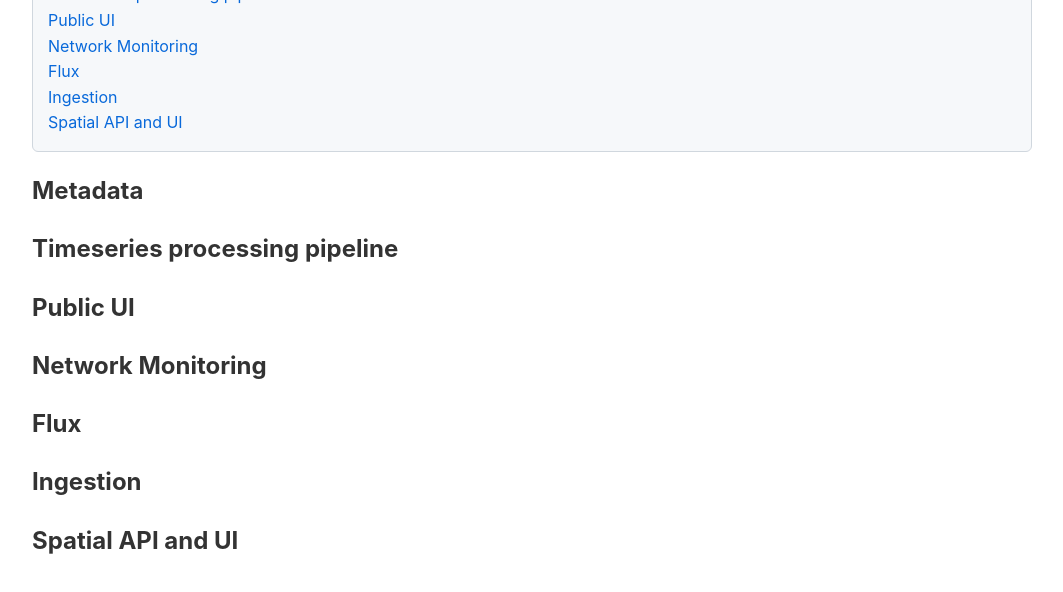
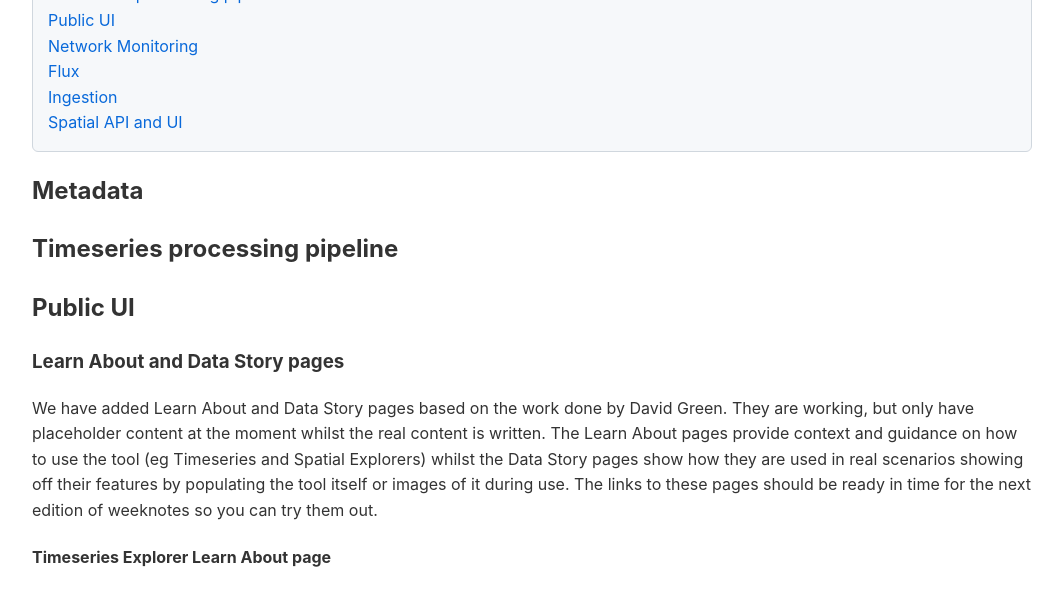
Before and after one commit to NERC-CEH/fdri_words, a Jekyll site: the page built from weeknotes/2026/29.md, in a window 1280 px wide and 1400 px high, scrolled down 270 px. Shown: the top 592 px of the window, without its empty margins (108-1171 px from the left). Built offline with Jekyll 4.4.1, drawn with Linux system fonts in a browser that asks for light colours; our own code applies the rules of GitHub Pages for plain Markdown files; some of the changed text lies outside the part shown; grey boxes are pictures that could not be loaded.

Commit message:
Update 29.md

```diff
--- a/weeknotes/2026/29.md
+++ b/weeknotes/2026/29.md
@@ -6,6 +6,17 @@
 
 ## Public UI
 
+### Learn About and Data Story pages
+We have added Learn About and Data Story pages based on the work done by David Green.  They are working, but only have placeholder content at the moment whilst the real content is written.  The Learn About pages provide context and guidance on how to use the tool (eg Timeseries and Spatial Explorers) whilst the Data Story pages show how they are used in real scenarios showing off their features by populating the tool itself or images of it during use.  The links to these pages should be ready in time for the next edition of weeknotes so you can try them out.
+
+#### Timeseries Explorer Learn About page
+
+<img width="1530" height="991" alt="Screenshot 2026-07-16 103045" src="https://github.com/user-attachments/assets/150bb5c2-1e8f-4040-8780-5c08b72da77d" />
+
+#### Data Story with an interactive Timeseries Explorer being populated with data at each step of the story
+
+<img width="1915" height="969" alt="Screenshot 2026-07-16 103128" src="https://github.com/user-attachments/assets/4112c98a-3759-4749-9d7a-0a0f71754507" />
+
 ## Network Monitoring
 
 ## Flux
```
